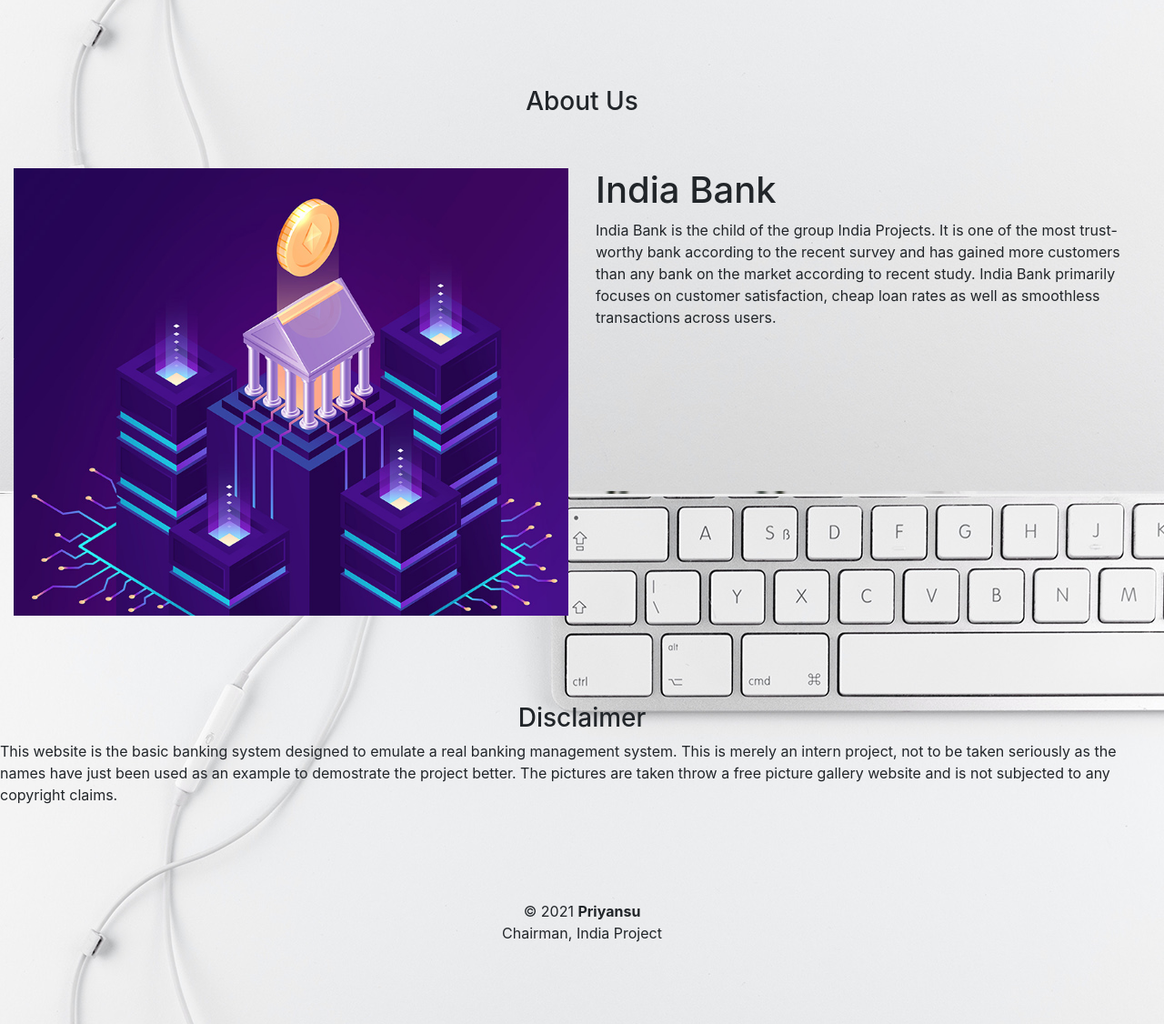
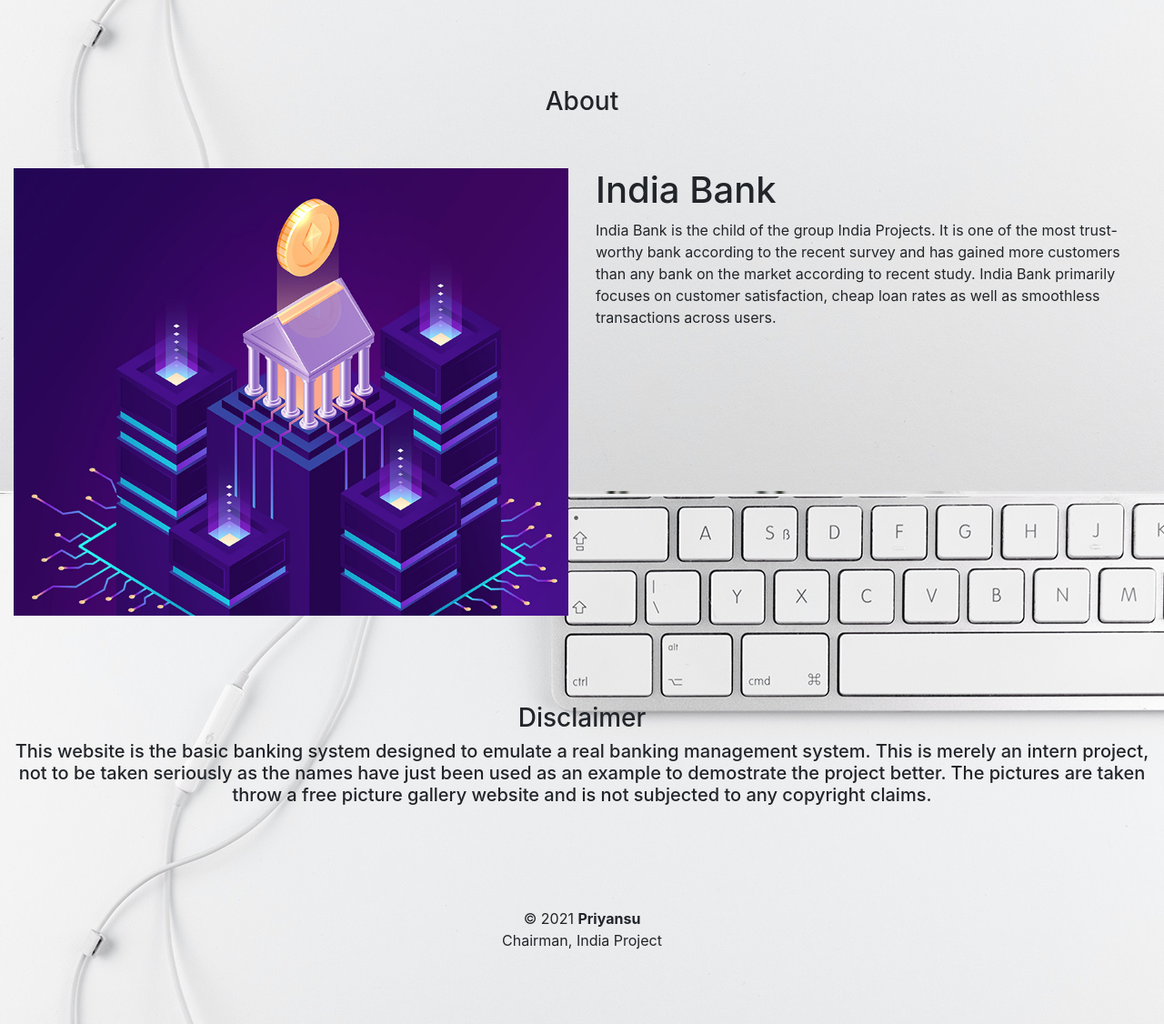
Before and after one commit to Kraken-ops/basicbanking, a PHP site: page / in a window 1280 px wide. Shown: the part 457-1583 px from the top of the page at 91% size. Run offline with PHP 8.4, Linux system fonts and the light colour scheme.

Commit message:
major changes

```diff
--- a/index.php
+++ b/index.php
@@ -58,19 +58,19 @@
     <div class="carousel-item active">
       <img src="images/stack.jpg" alt="Easy Transfer" width="1100" height="500">
       <div class="carousel-caption">
-    <h3>Easy Money Transfer</h3>
+    <h3>Send Money Hassel-free</h3>
     </div>
     </div>
     <div class="carousel-item">
       <img src="images/saving.jpg" alt="Quick Deposit" width="1100" height="500">
       <div class="carousel-caption  d-none d-md-block">
-    <h3>Quick Personal Loans</h3>
+    <h3>Easy withdrawals and deposits</h3>
     </div>
     </div>
     <div class="carousel-item">
       <img src="images/business.jpg" alt="Low interests" width="1100" height="500">
       <div class="carousel-caption">
-    <h3>Customer Satisfaction</h3>
+    <h3>Check balance anytime anywhere</h3>
     </div>
     </div>
   </div>
@@ -89,7 +89,7 @@
 
 <section class= "my-5">
 <div class="py-5">
- <h3 class="text-center" >About Us</h3>
+ <h3 class="text-center" >About </h3>
  </div>
 
 <div class="container-fluid">
@@ -114,9 +114,9 @@
 <section class= "my-5">
 <div class="py-5">
  <h3 class="text-center" >Disclaimer</h3>
- <p1>  This website is the basic banking system designed to emulate a real banking management system.
+ <h5 class="text-center" >  This website is the basic banking system designed to emulate a real banking management system.
 
-    This is merely an intern project, not to be taken seriously as the names have just been used as an example to demostrate the project better. The pictures are taken throw a free picture gallery website and is not subjected to any copyright claims.</p1>
+    This is merely an intern project, not to be taken seriously as the names have just been used as an example to demostrate the project better. The pictures are taken throw a free picture gallery website and is not subjected to any copyright claims. </h5>
  </div>
 
 
```
